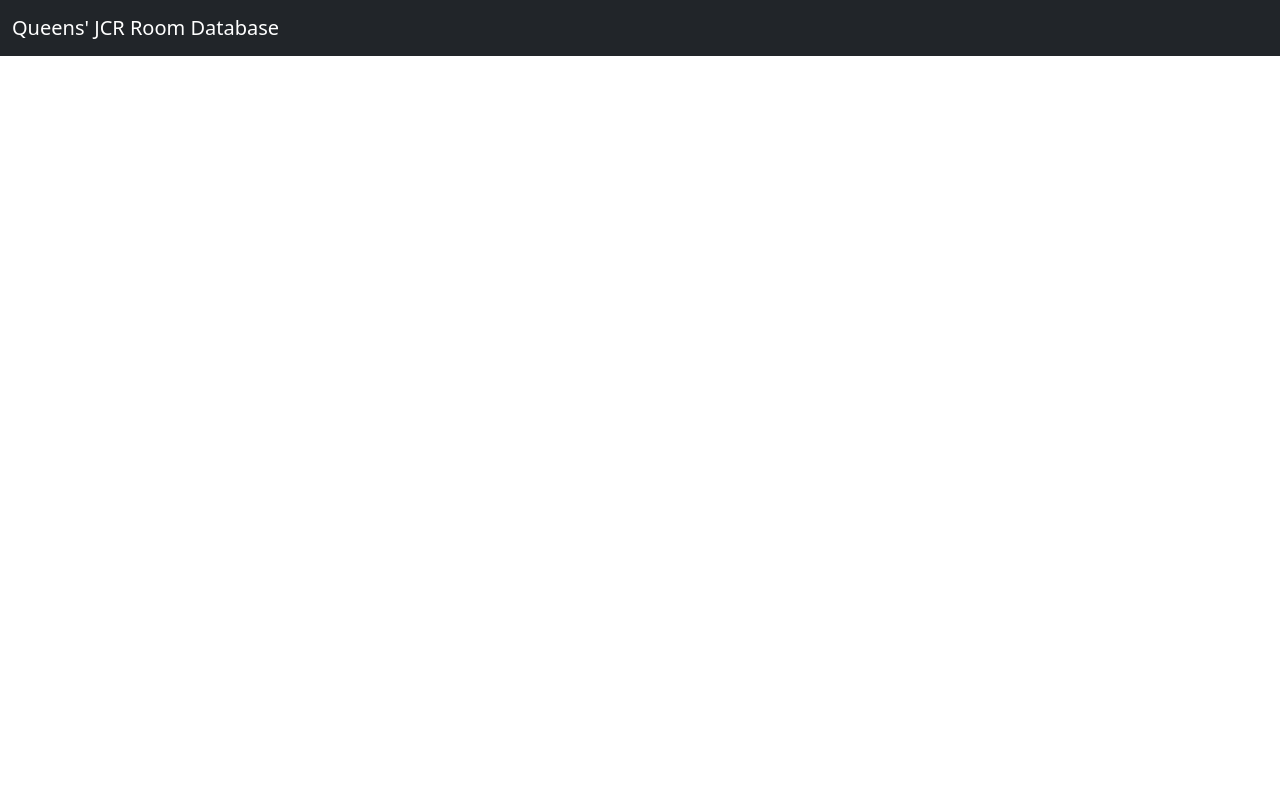
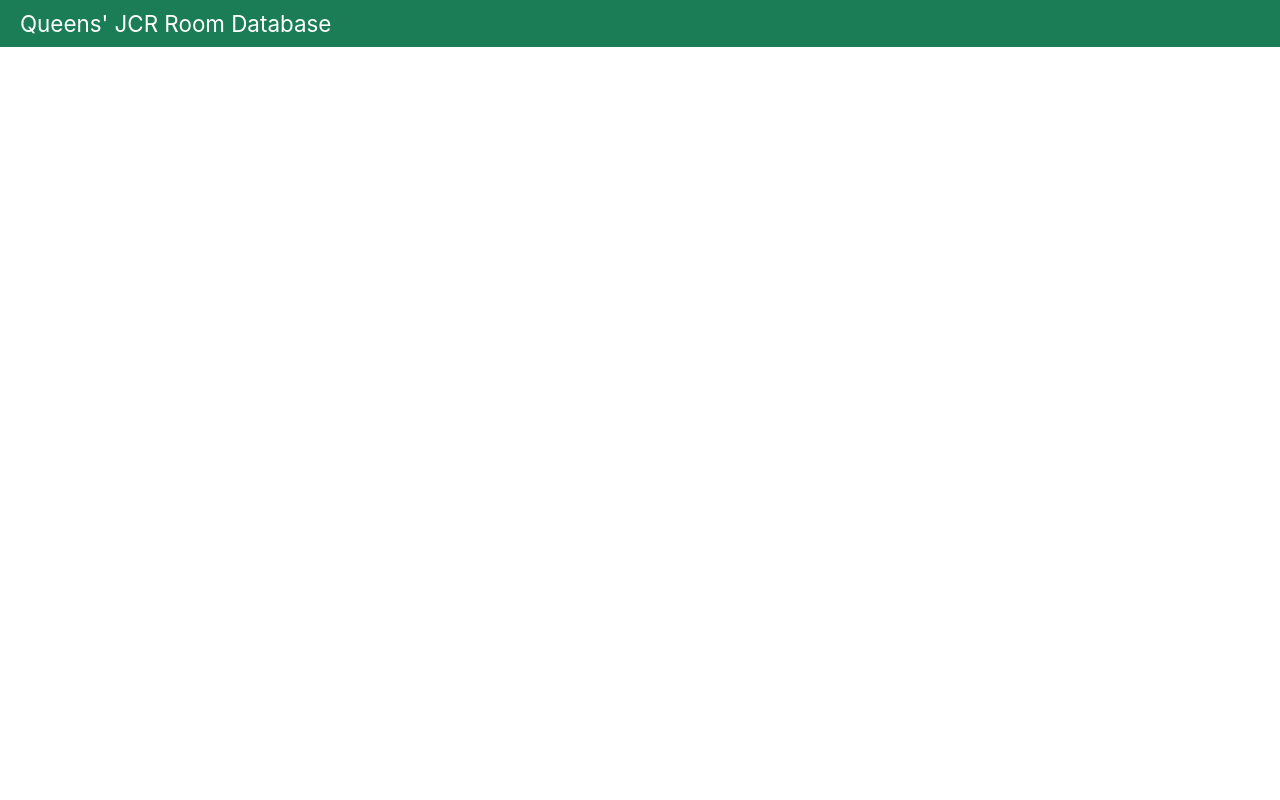
Before and after one commit to qjcr/qrdb, a Django app: template qrdb/qrdb/templates/index.html in a window 1280 px wide. Run offline with Django 3.2, Linux system fonts and the light colour scheme; the template is opened without the code that fills it, so the values that code supplies are empty.

Commit message:
Remove bootstrap dependence

```diff
--- a/qrdb/qrdb/templates/includes/header.html
+++ b/qrdb/qrdb/templates/includes/header.html
@@ -1,6 +1,3 @@
 {% load static %}
 
-<link href="https://cdn.jsdelivr.net/npm/bootstrap@5.0.0-beta2/dist/css/bootstrap.min.css" rel="stylesheet" integrity="sha384-BmbxuPwQa2lc/FVzBcNJ7UAyJxM6wuqIj61tLrc4wSX0szH/Ev+nYRRuWlolflfl" crossorigin="anonymous">
-<script src="https://cdn.jsdelivr.net/npm/bootstrap@5.0.0-beta2/dist/js/bootstrap.bundle.min.js" integrity="sha384-b5kHyXgcpbZJO/tY9Ul7kGkf1S0CWuKcCD38l8YkeH8z8QjE0GmW1gYU5S9FOnJ0" crossorigin="anonymous"></script>
-
 <link href="{% static 'css/main.css' %}" rel="stylesheet" />
--- a/qrdb/qrdb/templates/includes/navbar.html
+++ b/qrdb/qrdb/templates/includes/navbar.html
@@ -1,6 +1,4 @@
 
-<nav class="navbar navbar-dark bg-dark">
-    <div class="container-fluid">
-        <a class="navbar-brand" href="#">Queens' JCR Room Database</a>
-    </div>
+<nav class="">
+  <a class="nav-title" href="/">Queens' JCR Room Database</a>
 </nav>
--- a/qrdb/qrdb/templates/map.html
+++ b/qrdb/qrdb/templates/map.html
@@ -8,7 +8,7 @@
         <div class="card-group">
           {% for staircase in building.staircase_set.all %}
             <a href="/staircase/{{ staircase.name}}">
-              <div class="card-wrapper">
+              <div class="card">
                 <p class="card-heading">Staircase {{ staircase.name }}</p>
                 <p>Information about staircase:</p>
                 <p>no. rooms: 16</p>
--- a/qrdb/qrdb/templates/static/css/main.css
+++ b/qrdb/qrdb/templates/static/css/main.css
@@ -3,6 +3,7 @@
   box-sizing: border-box;
   margin: 0;
   padding: 0;
+  font-family: BlinkMacSystemFont,-apple-system,"Segoe UI","Roboto","Oxygen","Ubuntu","Cantarell","Fira Sans","Droid Sans","Helvetica Neue","Helvetica","Arial",sans-serif;
 }
 
 h2 {
@@ -14,6 +15,23 @@ h2 {
 .content-wrapper {
   width: 60vw;
   margin: auto;
+}
+
+/* Navbar */
+nav {
+  background-color: #1a7d56;
+  color: #fff;
+  padding: 10px 20px;
+}
+
+nav a {
+  text-decoration: none;
+  color: inherit;
+
+}
+
+nav .nav-title {
+  font-size: 1.4rem;
 }
 
 /* Components */
@@ -28,7 +46,7 @@ h2 {
   text-decoration: none;
 }
 
-.card-wrapper {
+.card {
   border-radius: 2px;
   /* border: 1px #cccccc solid; */
   border-top: #1a7d56 4px solid;
@@ -37,12 +55,12 @@ h2 {
   color: #212529;
 }
 
-.card-wrapper p {
+.card p {
   margin: 0;
   font-size: 1rem;
 }
 
-.card-wrapper .card-heading {
+.card .card-heading {
   font-weight: 700;
   font-size: 1.1rem;
 }
```
